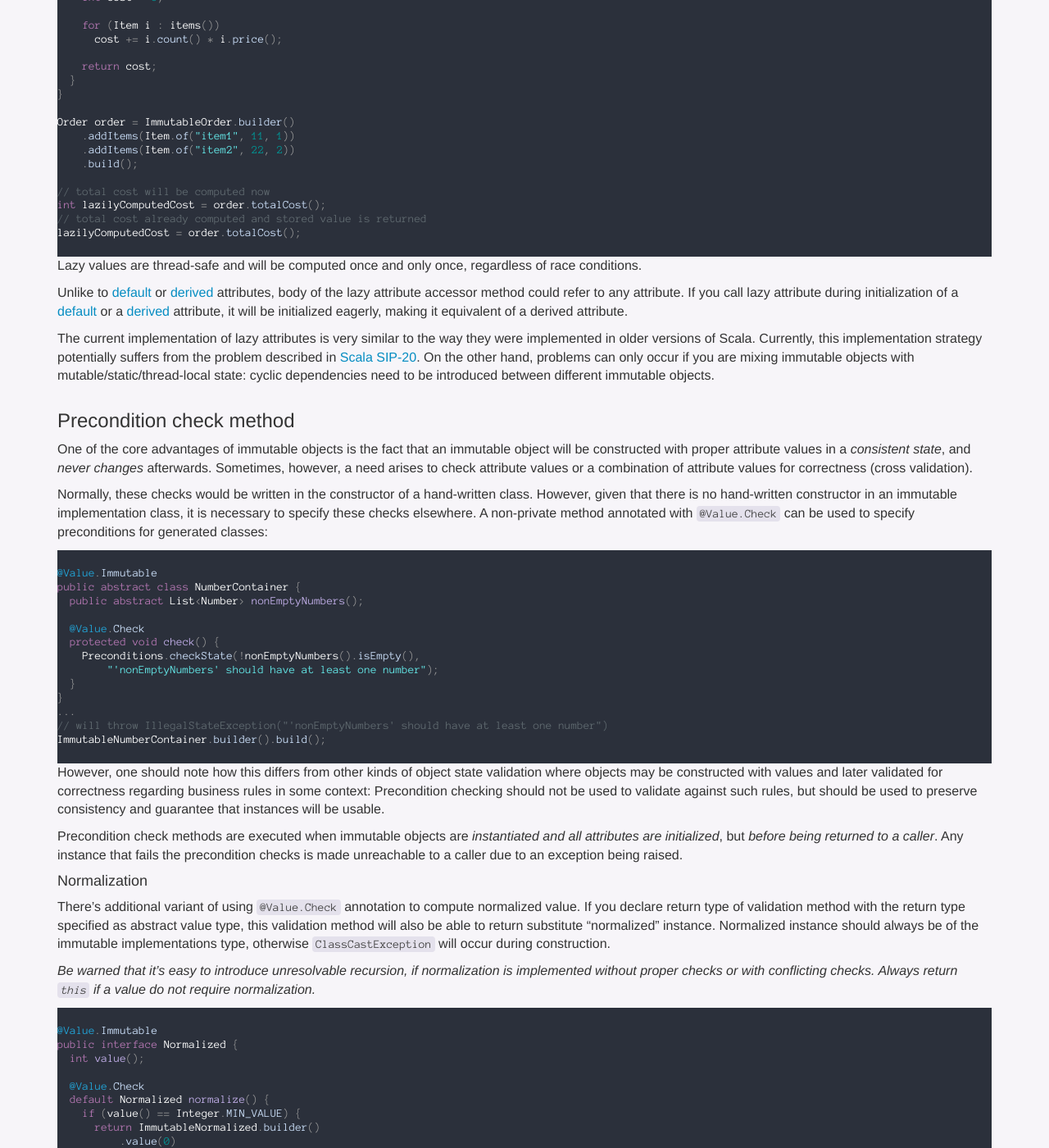
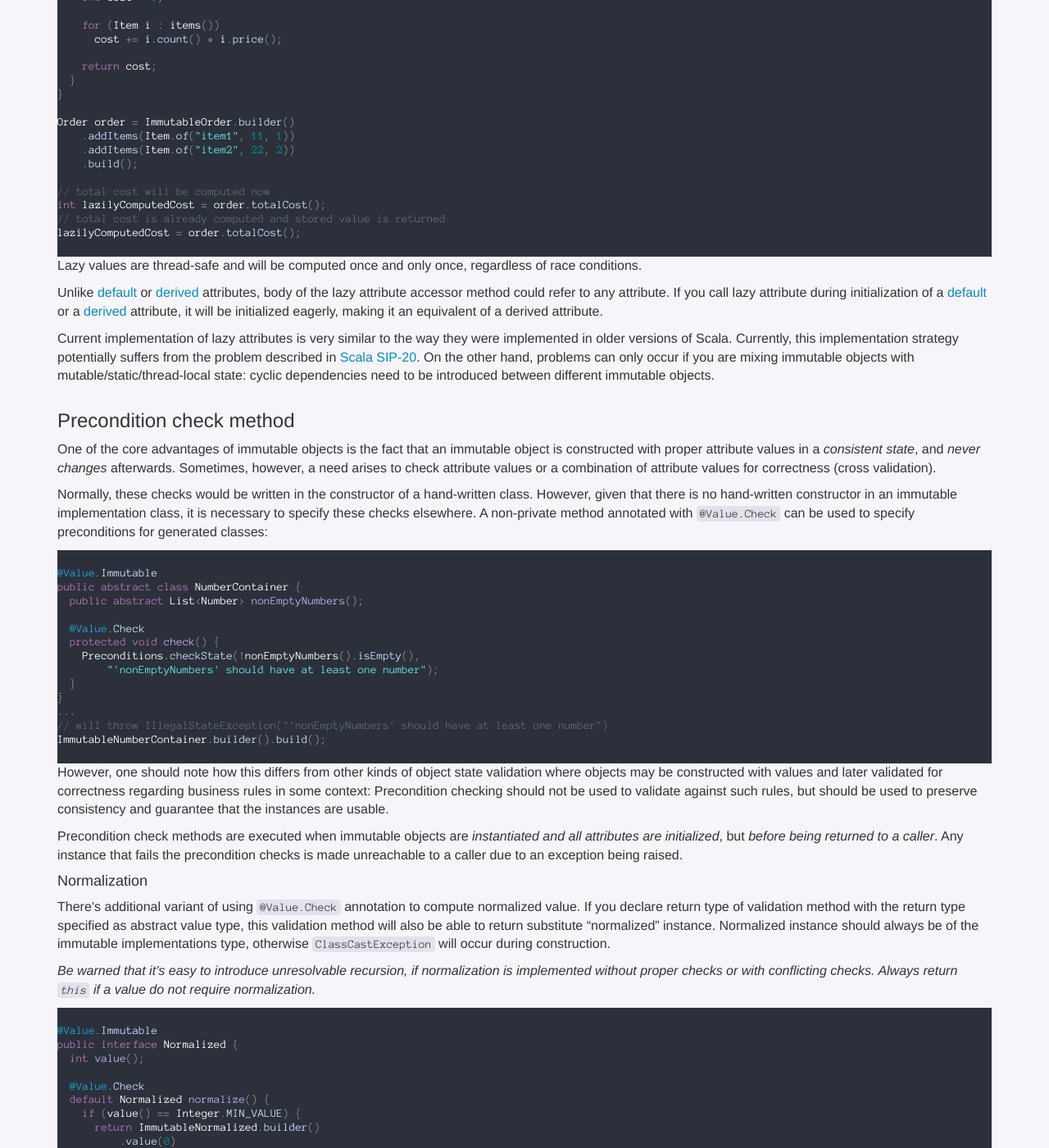
Before and after one commit to immutables/immutables.github.io, a Jekyll site: the page built from immutable.md, in a window 1280 px wide and 1400 px high, scrolled down 12464 px. Shown: the whole window at 82% size. Built offline with Jekyll 4.4.1, drawn with Linux system fonts in a browser that asks for light colours; nearby versions of some CDN libraries; Markdown is read by kramdown in place of the engine named in the settings; some of the changed text lies outside the part shown.

Commit message:
Minor corrections of typos/grammar in immutable.md

````diff
--- a/immutable.md
+++ b/immutable.md
@@ -265,7 +265,7 @@ While `ImmutablePerson` (and `ImmutablePerson.Builder` consequently) is not visi
 The `overshadowImplementation = true` style attribute makes sure that `build()` will be declared to return abstract value type `Person`, not the implementation `ImmutablePerson`, following metaphor: implementation type will be "overshadowed" by abstract value type.
 The interesting fact is that the calling bytecode references only `Person.Builder` and not `ImmutablePerson.Builder`. From the above example: `INVOKEVIRTUAL` will target `Person.Builder.name`, `Person.Builder.address` and `Person.Builder.build` methods. Essentially, a generated class becomes implementation detail without much boilerplate which is needed to fully [hide implementation](#hide-implementation) behind user-written code.
 
-For other structural and naming style customizations, see the [style guide](/style.html)
+For other structural and naming style customizations, see the [style guide](/style.html).
 
 <a name="strict-builder"></a>
 ### Strict Builder
@@ -489,7 +489,7 @@ ImmutableDoItYourselfContainer.builder()
 <a name="optional"></a>
 ### Optional attributes
 
-Attributes declared with a return type of `com.google.common.base.Optional<T>`
+An attribute declared with a return type of `com.google.common.base.Optional<T>`
 defines a logically [optional](https://code.google.com/p/guava-libraries/wiki/UsingAndAvoidingNullExplained#Optional)
 attribute of type `T`.
 
@@ -672,7 +672,7 @@ public interface NullElements {
 }
 ```
 
-It also possible to use `@Nullable`, `@AllowNulls`, `@SkipNulls` as Java 8 type annotation, like `List<@Nullable Obj>`, but it may not work depending on compiler (works in _ECJ_ and _ErrorProne_, but not in plain _Javac_).
+It is also possible to use `@Nullable`, `@AllowNulls`, `@SkipNulls` as Java 8 type annotation, like `List<@Nullable Obj>`, but it may not work depending on compiler (works in _ECJ_ and _ErrorProne_, but not in plain _Javac_).
 
 <a name="lazy-attribute"></a>
 ### Lazy attributes
@@ -712,16 +712,16 @@ Order order = ImmutableOrder.builder()
 
 // total cost will be computed now
 int lazilyComputedCost = order.totalCost();
-// total cost already computed and stored value is returned
+// total cost is already computed and stored value is returned
 lazilyComputedCost = order.totalCost();
 ```
 
 Lazy values are thread-safe and will be computed once and only once, regardless of race conditions.
 
-Unlike to [default](#default-attribute) or [derived](#derived-attributes) attributes,
-body of the lazy attribute accessor method could refer to any attribute. If you call lazy attribute during initialization of a [default](#default-attribute) or a [derived](#derived-attributes) attribute, it will be initialized eagerly, making it equivalent of a derived attribute.
+Unlike [default](#default-attribute) or [derived](#derived-attributes) attributes,
+body of the lazy attribute accessor method could refer to any attribute. If you call lazy attribute during initialization of a [default](#default-attribute) or a [derived](#derived-attributes) attribute, it will be initialized eagerly, making it an equivalent of a derived attribute.
 
-The current implementation of lazy attributes is very similar to the way they were implemented in older versions of Scala.
+Current implementation of lazy attributes is very similar to the way they were implemented in older versions of Scala.
 Currently, this implementation strategy potentially suffers from the problem described in [Scala SIP-20](http://docs.scala-lang.org/sips/pending/improved-lazy-val-initialization.html).
 On the other hand, problems can only occur if you are mixing immutable objects with
 mutable/static/thread-local state: cyclic dependencies need to be introduced between different
@@ -730,7 +730,7 @@ immutable objects.
 <a name="check-method"></a>
 ### Precondition check method
 
-One of the core advantages of immutable objects is the fact that an immutable object will be
+One of the core advantages of immutable objects is the fact that an immutable object is
 constructed with proper attribute values in a _consistent state_, and _never changes_ afterwards.
 Sometimes, however, a need arises to check attribute values or a combination of attribute values
 for correctness (cross validation).
@@ -759,7 +759,7 @@ ImmutableNumberContainer.builder().build();
 However, one should note how this differs from other kinds of object state validation where
 objects may be constructed with values and later validated for correctness regarding business
 rules in some context: Precondition checking should not be used to validate against such rules,
-but should be used to preserve consistency and guarantee that instances will be usable.
+but should be used to preserve consistency and guarantee that the instances are usable.
 
 Precondition check methods are executed when immutable objects are _instantiated and all attributes are initialized_, but _before being returned to a caller_. Any instance that fails the precondition checks is made unreachable to a caller due to an exception being raised.
 
@@ -894,7 +894,7 @@ Use the `@Value.Immutable(intern = true)` annotation parameter to enable strong
 + Any object returned by a builder or constructor will be interned and a "canonical" instance returned
 + `equals` will be short-circuited to object reference equality.
 
-Only strong interning is supported:
+Only strong interning is supported.
 Soft reference and weak reference interning as well as any forms of partial range interning
 were left out to be implemented externally. There is, however, a module `org.immutables:ordinal`
 which supports sophisticated domain-based interning of enum-like objects. See the documentation of
````
Also changed, not shown: other parts of immutable.md (+12 -12 lines).
